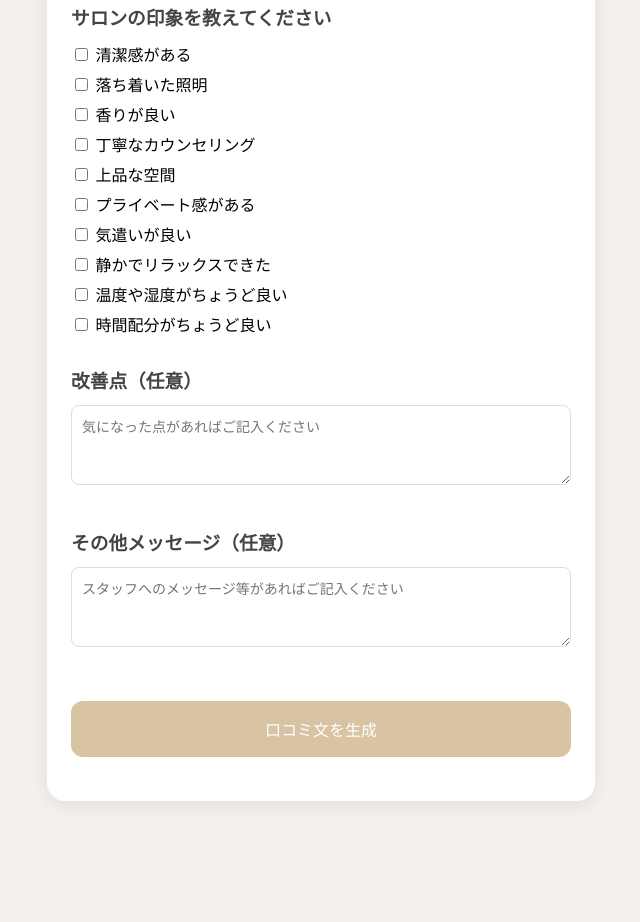
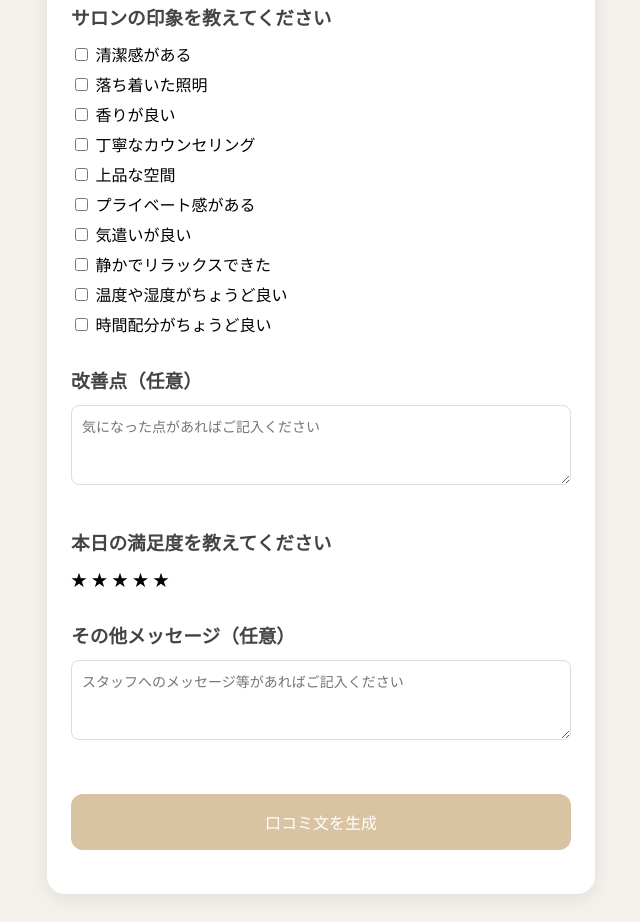
Before and after one commit to authennoma/tou_app, a website: page index.html in a window 1280 px wide. Shown: the part 1130-2052 px from the top of the page, without its empty margins (319-959 px from the left). Before the commit the page ends 1959 px from the top, so only its background shows below. Drawn offline with Linux system fonts and the light colour scheme.

Commit message:
Update index.html

```diff
--- a/index.html
+++ b/index.html
@@ -73,6 +73,16 @@
     <section class="section">
       <h3>改善点（任意）</h3>
       <textarea id="improvement" placeholder="気になった点があればご記入ください"></textarea>
+<section class="section">
+  <h3>本日の満足度を教えてください</h3>
+  <div class="stars" id="rating">
+    <span data-value="1">★</span>
+    <span data-value="2">★</span>
+    <span data-value="3">★</span>
+    <span data-value="4">★</span>
+    <span data-value="5">★</span>
+  </div>
+</section>
 
       <h3>その他メッセージ（任意）</h3>
       <textarea id="message" placeholder="スタッフへのメッセージ等があればご記入ください"></textarea>
```
